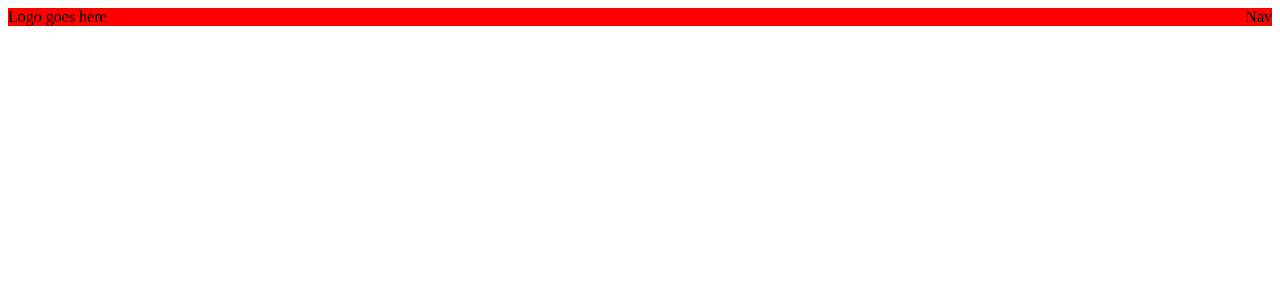
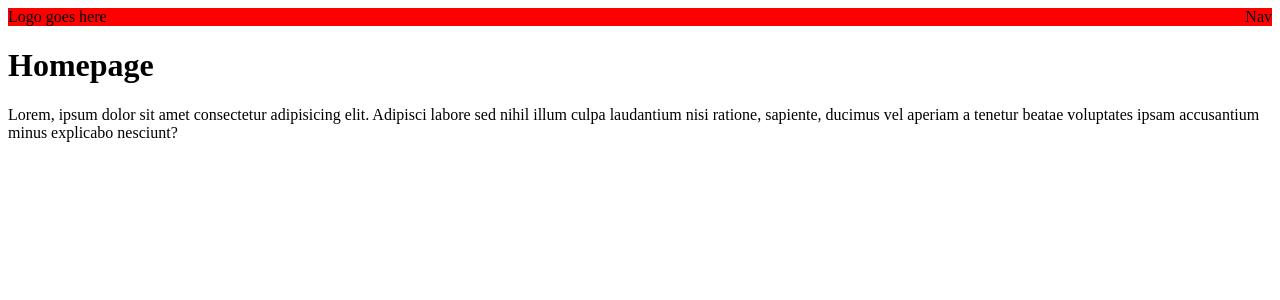
Before and after one commit to Joachimlj/react-gsap-site, a React (Create React App) app: page / in a window 1280 px wide. Shown: the top 300 px of the page. Built offline with nearby package versions, Linux system fonts and the light colour scheme.

Commit message:
Added homepage component

```diff
--- a/src/app/index.jsx
+++ b/src/app/index.jsx
@@ -1,12 +1,20 @@
 import React from "react";
+import { BrowserRouter, Switch, Route } from "react-router-dom";
 
+import Homepage from "./pages/homepage/";
 import Layout from "./layout/";
 
 export default function App() {
   return (
     <>
       <Layout>
-        <h1>app</h1>
+        <BrowserRouter>
+          <Switch>
+            <Route exact path="/">
+              <Homepage />
+            </Route>
+          </Switch>
+        </BrowserRouter>
       </Layout>
     </>
   );
--- a/src/app/layout/index.jsx
+++ b/src/app/layout/index.jsx
@@ -6,6 +6,7 @@ export default function Layout({ children }) {
   return (
     <>
       <Header />
+      <main className="site-content">{children}</main>
     </>
   );
 }
--- /dev/null
+++ b/src/app/pages/homepage/index.jsx
@@ -0,0 +1,15 @@
+import React from "react";
+
+export default function Homepage() {
+  return (
+    <>
+      <h1>Homepage</h1>
+      <p>
+        Lorem, ipsum dolor sit amet consectetur adipisicing elit. Adipisci
+        labore sed nihil illum culpa laudantium nisi ratione, sapiente, ducimus
+        vel aperiam a tenetur beatae voluptates ipsam accusantium minus
+        explicabo nesciunt?
+      </p>
+    </>
+  );
+}
```
Also changed, not shown: 1 other file (tests, documents, lock files or other folders).
